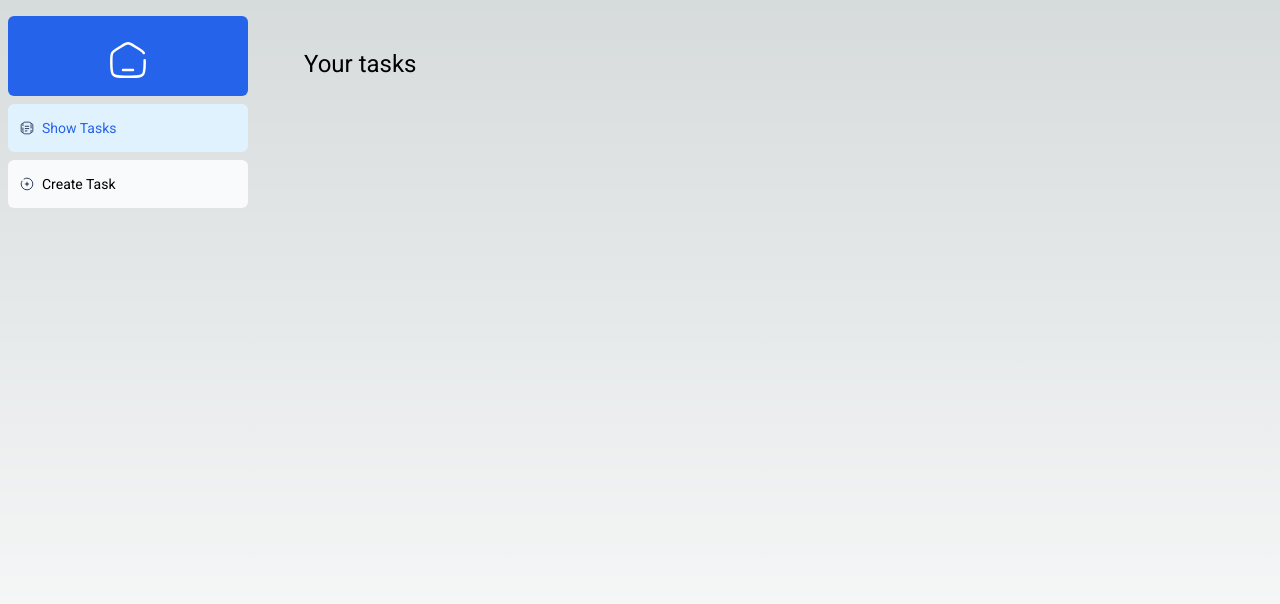
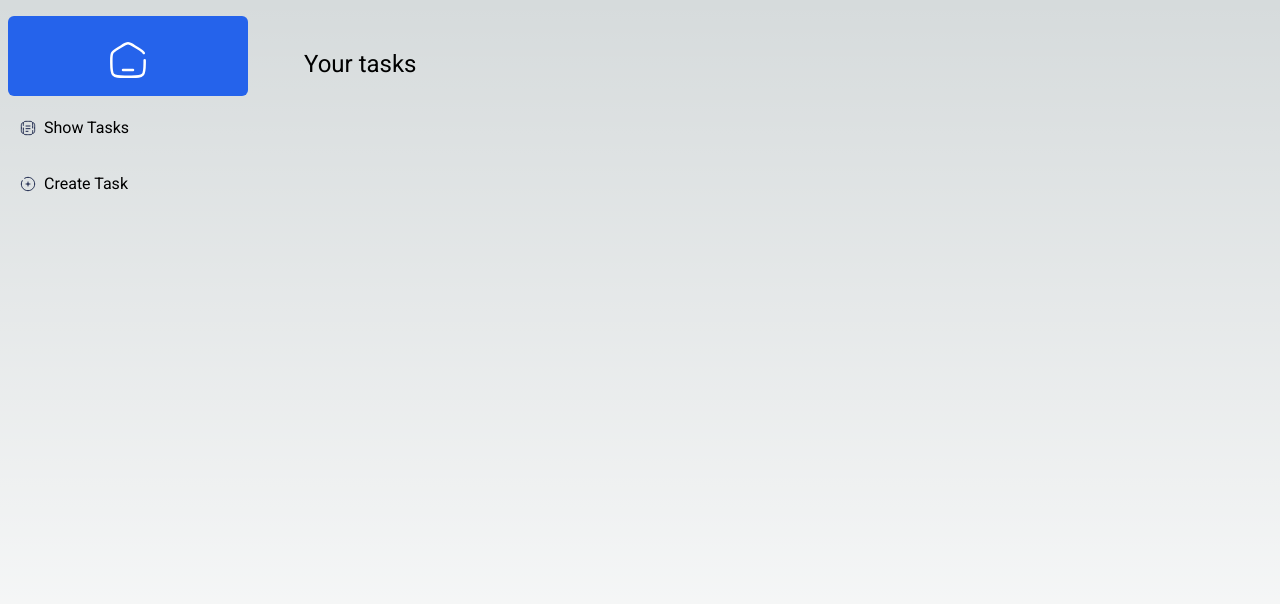
Before and after one commit to MateusTum/task-manager, a Next.js app: page /dashboard in a window 1280 px wide. Shown: the top 604 px of the page. Built offline with nearby package versions, Linux system fonts and the light colour scheme.

Commit message:
Update nav-links - Color changes

```diff
--- a/src/app/ui/dashboard/nav-links.tsx
+++ b/src/app/ui/dashboard/nav-links.tsx
@@ -8,7 +8,7 @@ import clsx from "clsx";
 // Map of links to display in the side navigation.
 // Depending on the size of the application, this would be stored in a database.
 const links = [
-  { name: "Show Tasks", href: "/dashboard", icon: documentsIcon },
+  { name: "Show Tasks", href: "/dashboard/tasks", icon: documentsIcon },
   {
     name: "Create Task",
     href: "/dashboard/tasks/create",
@@ -27,9 +27,9 @@ export default function NavLinks() {
             key={link.name}
             href={link.href}
             className={clsx(
-              "flex h-[48px] grow items-center justify-center gap-2 rounded-md bg-gray-50 p-3 text-sm font-medium hover:bg-sky-100 hover:text-blue-600 md:flex-none md:justify-start md:p-2 md:px-3",
+              "flex h-[48px] grow items-center justify-center gap-2 rounded-md bg-secondary p-3 text-md font-medium hover:bg-primary md:flex-none md:justify-start md:p-2 md:px-3",
               {
-                "bg-sky-100 text-blue-600": pathname === link.href,
+                "bg-tertiary hover:bg-tertiary": pathname === link.href,
               }
             )}
           >
```
